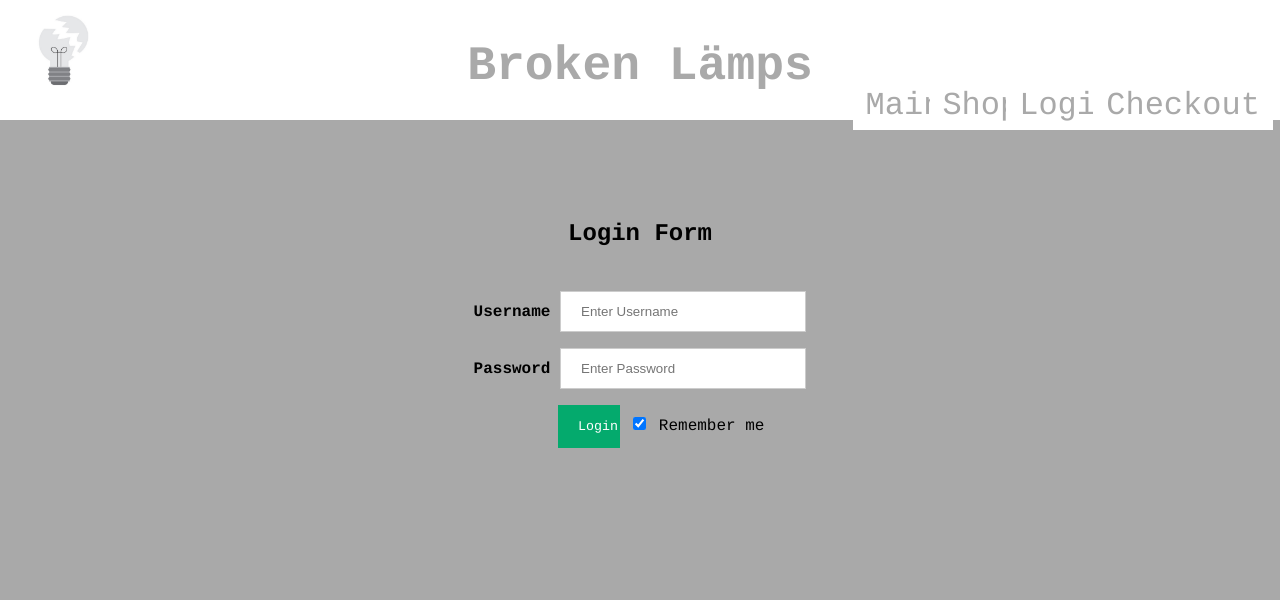
After one commit to Candyyn/D0018E, a Python web app: template templates/login.html in a window 1280 px wide. The commit adds this page. Shown: the top 601 px of the page. Run offline with Jinja, Linux system fonts and the light colour scheme; the template is opened without the code that fills it, so the values that code supplies are empty.

Commit message:
uppdatera alla sidor och login

```diff
--- a/public/Style.css
+++ b/public/Style.css
@@ -144,3 +144,66 @@ img {
     bottom:0%;
     z-index: -2;
 }
+
+
+
+
+
+h2{
+    margin-top: 10%;
+    font-family: courier;
+    text-align: center;
+}
+
+input[type=text] {
+    width: 20%;
+    padding: 12px 20px;
+    margin: 8px 0;
+    display: inline-block;
+    border: 1px solid #ccc;
+    box-sizing: border-box;
+
+}
+
+input[type=password] {
+    width: 20%;
+    padding: 12px 20px;
+    margin: 8px 0;
+    display: inline-block;
+    border: 1px solid #ccc;
+    box-sizing: border-box;
+}
+.login {
+    background-color: #04AA6D;
+    color: white;
+    padding: 14px 20px;
+    margin: 8px 0;
+    border: none;
+    cursor: pointer;
+    width: 5%;
+    margin-left: 3.45%;
+    font-family: courier;
+}
+
+.login:hover {
+    opacity: 0.8;
+}
+
+.container {
+    padding: 16px;
+    font-family: courier;
+    text-align: center;
+}
+
+span.psw {
+    float: right;
+    padding-top: 16px;
+}
+
+/* Change styles for span and cancel button on extra small screens */
+@media screen and (max-width: 300px) {
+    span.psw {
+        display: block;
+        float: none;
+    }
+}
--- /dev/null
+++ b/templates/login.html
@@ -0,0 +1,47 @@
+<!DOCTYPE html>
+<html lang="en">
+<head>
+  <meta charset="UTF-8">
+  <title>Trasiga Lampor</title>
+  <link rel="stylesheet" href="Style.css">
+</head>
+<body>
+<header>
+  <img src="/img/trasiglampa.png" alt="logo">
+
+  <h1 id="Rubrik">Broken Lämps</h1>
+
+  <button onclick="document.location='./'" class="button button1">Main</button>
+  <button onclick="document.location='./shop'" class="button button2">Shop</button>
+  <button onclick="document.location='./login'" class="button button3">Login</button>
+  <button onclick="document.location='./checkout'" class="button button4">Checkout</button>
+
+
+  <svg id="Top1">
+    <rect/>
+  </svg>
+</header>
+
+<h2>Login Form</h2>
+
+<form action="/action_page.php" method="post">
+
+  <div class="container">
+    <label for="uname"><b>Username</b></label>
+    <input type="text" placeholder="Enter Username" name="uname" required>
+    <br>
+    <label for="psw"><b>Password</b></label>
+    <input type="password" placeholder="Enter Password" name="psw" required>
+    <br>
+    <button class="login" type="submit">Login</button>
+    <label>
+      <input type="checkbox" checked="checked" name="remember"> Remember me
+    </label>
+  </div>
+</form>
+
+<svg id="Bottom1">
+  <rect/>
+</svg>
+</body>
+</html>
```
Also changed, not shown: routes/main.py (+12 -0 lines), templates/Shop.html (added, +31 -0 lines), templates/checkout.html (added, +31 -0 lines), templates/index.html (+4 -4 lines).
